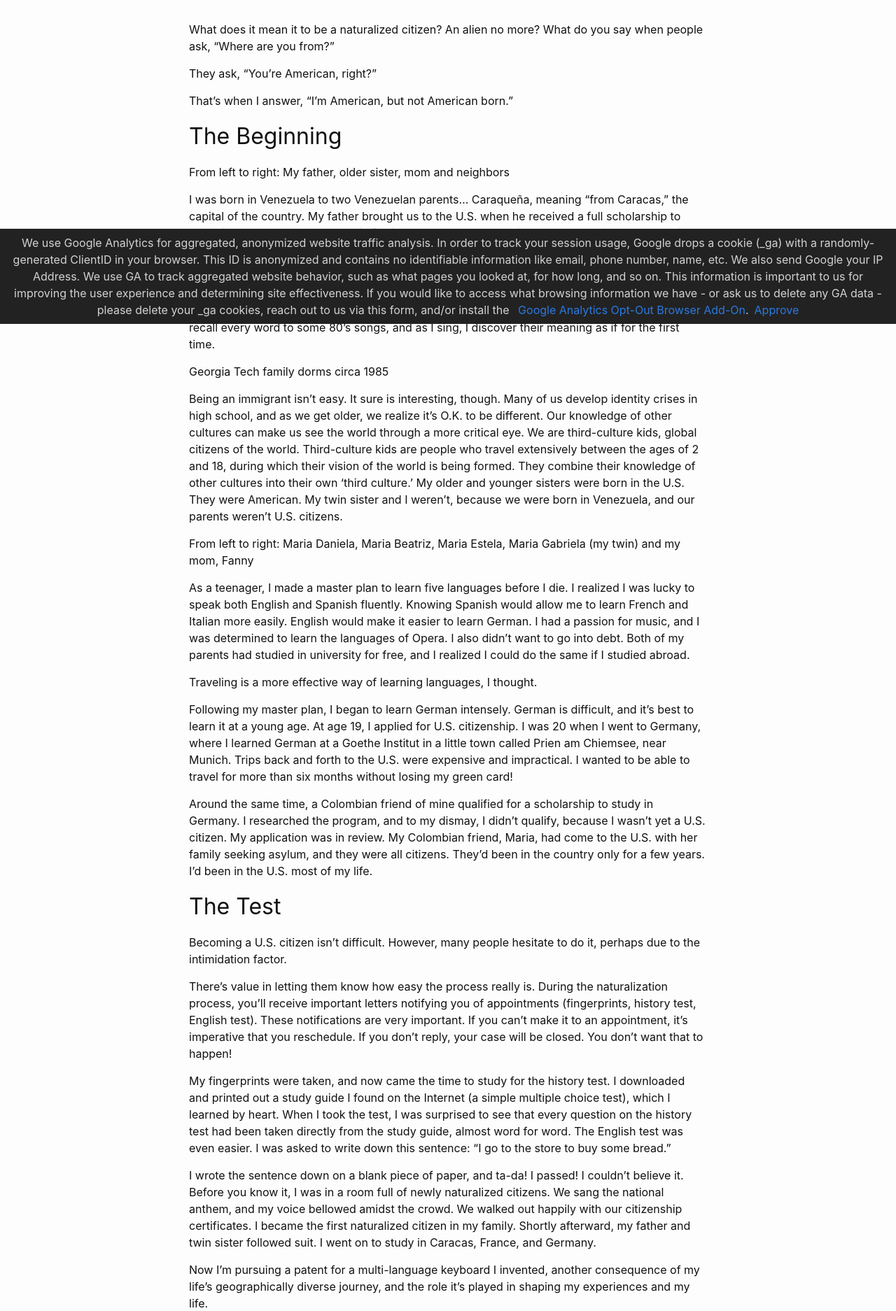
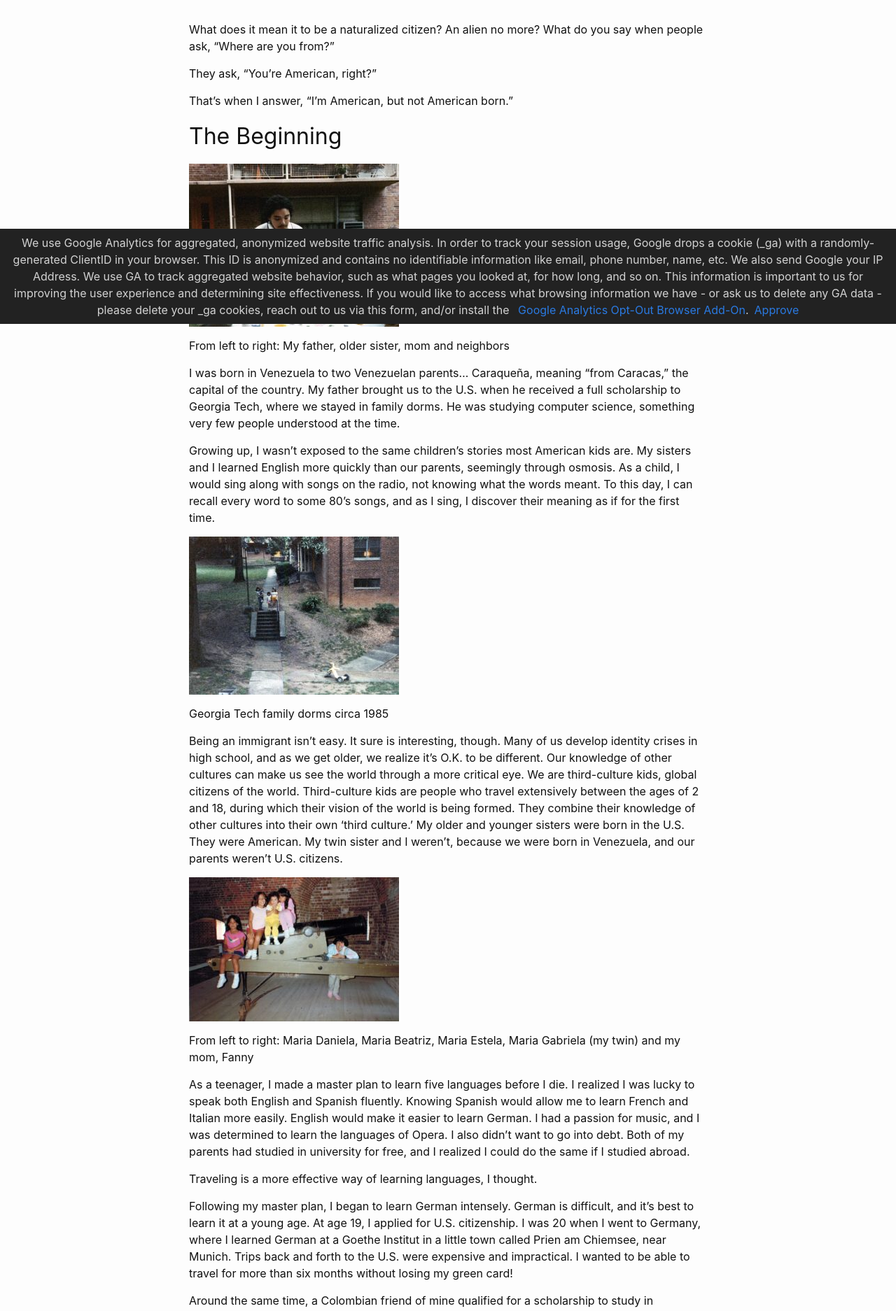
Before and after one commit to polyglotte-inc/polyglotte.life, a Jekyll site: the page built from _posts/2015-10-02-growing-up-third-culture.md, in a window 1280 px wide. Shown: the part 437-2311 px from the top of the page at 70% size. Built offline with Jekyll 4.4.1, drawn with Linux system fonts in a browser that asks for light colours.

Commit message:
Update 2015-10-02-growing-up-third-culture.md
Added pictures.

```diff
--- a/_posts/2015-10-02-growing-up-third-culture.md
+++ b/_posts/2015-10-02-growing-up-third-culture.md
@@ -13,6 +13,8 @@ That’s when I answer, “I’m American, but not American born.”
 
 ## The Beginning
 
+![](/assets/Daniela-blog-post-photo-1-300x233.jpg)
+
 From left to right: My father, older sister, mom and neighbors
 
 
@@ -20,11 +22,14 @@ I was born in Venezuela to two Venezuelan parents… Caraqueña, meaning “from
 
 Growing up, I wasn’t exposed to the same children’s stories most American kids are. My sisters and I learned English more quickly than our parents, seemingly through osmosis. As a child, I would sing along with songs on the radio, not knowing what the words meant. To this day, I can recall every word to some 80’s songs, and as I sing, I discover their meaning as if for the first time.
 
+![](/assets/Daniela-blog-post-photo-2-300x226.jpg)
+
 Georgia Tech family dorms circa 1985
 
 
 Being an immigrant isn’t easy. It sure is interesting, though. Many of us develop identity crises in high school, and as we get older, we realize it’s O.K. to be different. Our knowledge of other cultures can make us see the world through a more critical eye. We are third-culture kids, global citizens of the world. Third-culture kids are people who travel extensively between the ages of 2 and 18, during which their vision of the world is being formed. They combine their knowledge of other cultures into their own ‘third culture.’ My older and younger sisters were born in the U.S. They were American. My twin sister and I weren’t, because we were born in Venezuela, and our parents weren’t U.S. citizens.
 
+![](/assets/Daniela-blog-post-photo-3-300x206.jpg)
 
 From left to right: Maria Daniela, Maria Beatriz, Maria Estela, Maria Gabriela (my twin) and my mom, Fanny
 
```
